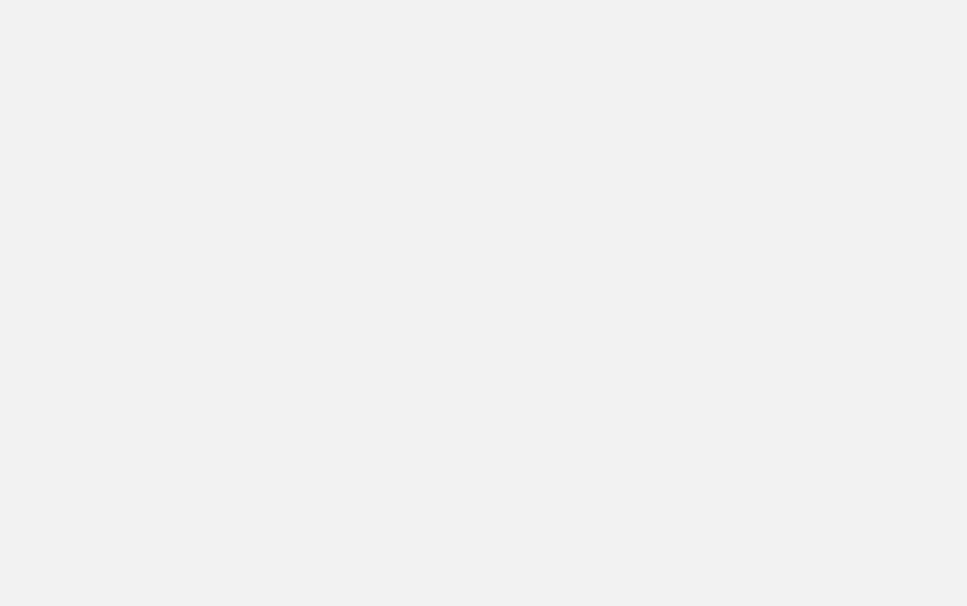
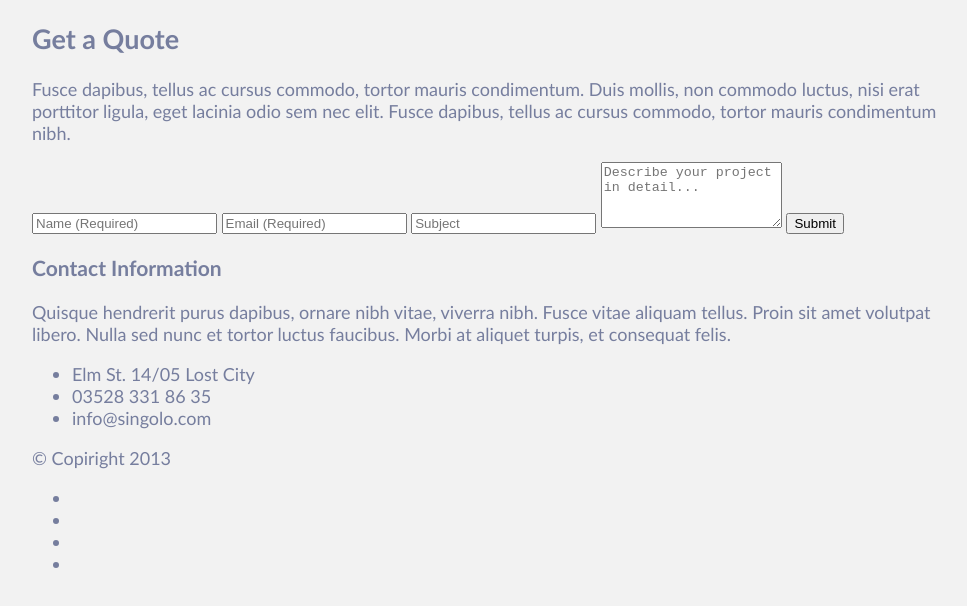
Before and after one commit to IrinaTeln0va/singolo, a plain HTML site: page singolo3.html in a window 1280 px wide. Shown: the whole page, without its empty margins (138-1105 px from the left). Drawn offline with Linux system fonts and the light colour scheme.

Commit message:
feat: add basic murkup

```diff
--- a/singolo3.html
+++ b/singolo3.html
@@ -4,11 +4,75 @@
   <meta charset="UTF-8">
   <title>Singolo</title>
   <link rel="stylesheet" href="fonts.css">
-  <link rel="stylesheet" href="singolo2.css">
+  <link rel="stylesheet" href="singolo3.css">
 </head>
 <body>
   <main>
-
+    <section class="request">
+      <div class="container">
+        <h2 class="request-title">
+          Get a Quote
+        </h2>
+        <p class="request-intro">
+          Fusce dapibus, tellus ac cursus commodo, tortor mauris condimentum. Duis mollis, non commodo luctus, nisi erat porttitor ligula, eget lacinia odio sem nec elit. Fusce dapibus, tellus ac cursus commodo, tortor mauris condimentum nibh.
+        </p>
+        <div class="request-content-wrap">
+          <form class="request-form" action="handler.php" method="post">
+            <input class="name-input" type="text" name="name" placeholder="Name (Required)" min-length="3" required>
+            <input class="mail-input" type="email" name="mail" placeholder="Email (Required)" min-length="5" required>
+            <input class="subject-input" type="text" name="subject" placeholder="Subject">
+            <textarea class="desc-input" name="description" rows="4" placeholder="Describe your project in detail..."></textarea>
+            <button class="submit-btn" type="submit">Submit</button>
+          </form>
+          <div class="contacts">
+            <h3 class="contacts-title">
+              Contact Information
+            </h3>
+            <p class="contacts-explanation">
+              Quisque hendrerit purus dapibus, ornare nibh vitae, viverra nibh. Fusce vitae aliquam tellus. Proin sit amet volutpat libero. Nulla sed nunc et tortor luctus faucibus. Morbi at aliquet turpis, et consequat felis.
+            </p>
+            <ul class="contacts-list">
+              <li class="contacts-item">
+                <a href="#" class="contacts-link">
+                  Elm St. 14/05 Lost City
+                </a>
+              </li>
+              <li class="contacts-item">
+                <a href="tel:035283318635" class="contacts-link contacts-link-phone">
+                  03528 331 86 35
+                </a>
+              </li>
+              <li class="contacts-item">
+                <a href="mailto:info@singolo.com" class="contacts-link contacts-link-mail">
+                  info@singolo.com
+                </a>
+              </li>
+            </ul>
+          </div>
+        </div>
+      </div>
+    </section>
+    <footer class="main-footer">
+      <div class="container footer-container">
+        <span class="footer-copyright">
+          © Copiright 2013
+        </span>
+        <ul class="footer-contacts">
+          <li>
+            <a href="#" class="social-link social-fb"><span class="hide-text">facebook</span></a>
+          </li>
+          <li>
+            <a href="#" class="social-link social-google"><span class="hide-text">google</span></a>
+          </li>
+          <li>
+            <a href="#" class="social-link social-tw"><span class="hide-text">twitter</span></a>
+          </li>
+          <li>
+            <a href="#" class="social-link social-linkedin"><span class="hide-text">linkedin</span></a>
+          </li>
+        </ul>
+      </div>
+    </footer>
   </main>
 </body>
 </html>
```
